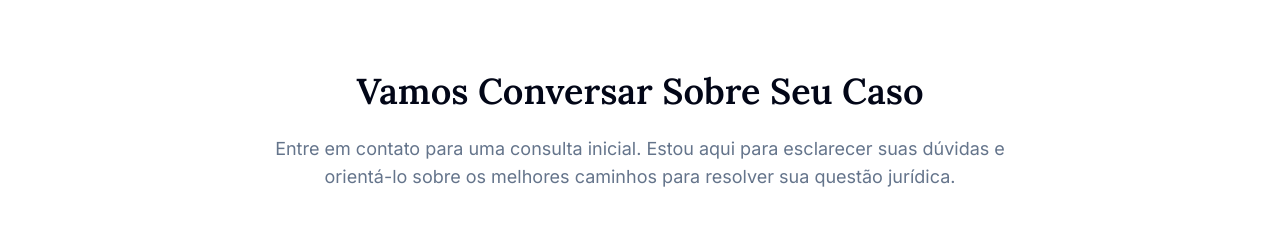
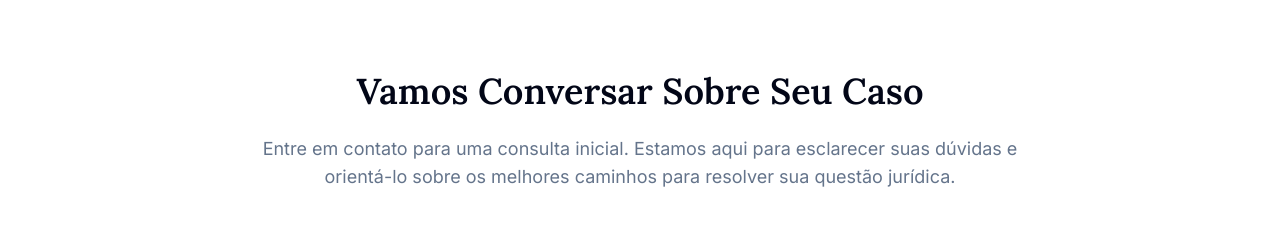
Before and after one commit to xIceWizarDx/Marcelo_Advocacia, a React (Vite) app: page /about-marcelo-ba-a in a window 1280 px wide. Shown: the part 6940-7181 px from the top of the page. Built offline with nearby package versions, Linux system fonts and the light colour scheme.

Commit message:
Atualiza mensagem de contato para plural

```diff
--- a/src/pages/about-marcelo-ba-a/components/ContactSection.jsx
+++ b/src/pages/about-marcelo-ba-a/components/ContactSection.jsx
@@ -86,7 +86,7 @@ const ContactSection = () => {
             Vamos Conversar Sobre Seu Caso
           </h2>
           <p className="text-lg text-text-secondary max-w-3xl mx-auto">
-            Entre em contato para uma consulta inicial. Estou aqui para esclarecer suas dúvidas
+            Entre em contato para uma consulta inicial. Estamos aqui para esclarecer suas dúvidas
             e orientá-lo sobre os melhores caminhos para resolver sua questão jurídica.
           </p>
         </div>
```
